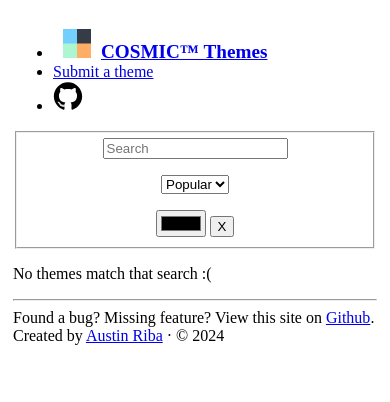
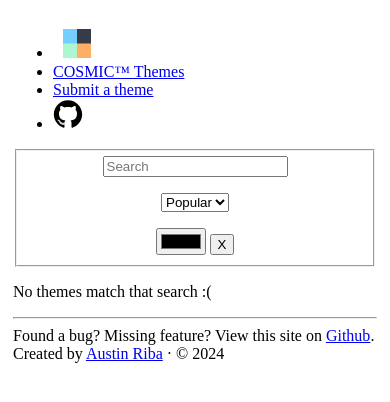
Before and after one commit to Fingel/cosmic-themes-org-py, a Django app: template themes/templates/themes/theme_list.html in a window 390 px wide. Shown: the top 402 px of the page. Run offline with Django 5.2, Linux system fonts and the light colour scheme; the template is opened without the code that fills it, so the values that code supplies are empty; some libraries are stand-ins or nearby versions.

Commit message:
Clean up header on small screen sizes

```diff
--- a/templates/base.html
+++ b/templates/base.html
@@ -23,9 +23,15 @@
                     <ul>
                         <li>
                             <a class="navbar-brand" href="/">
-                                <img src="{% static 'img/logo-small.webp' %}" />COSMIC™ Themes
+                                <img src="{% static 'img/logo-small.webp' %}" />
                             </a>
                         </li>
+                        <li>
+                            <a href="/">
+                                COSMIC™ Themes
+                            </a>
+                        </li>
+
                         <li>
                             <a href="{% url 'themes:create' %}">Submit a theme</a>
                         </li>
```
